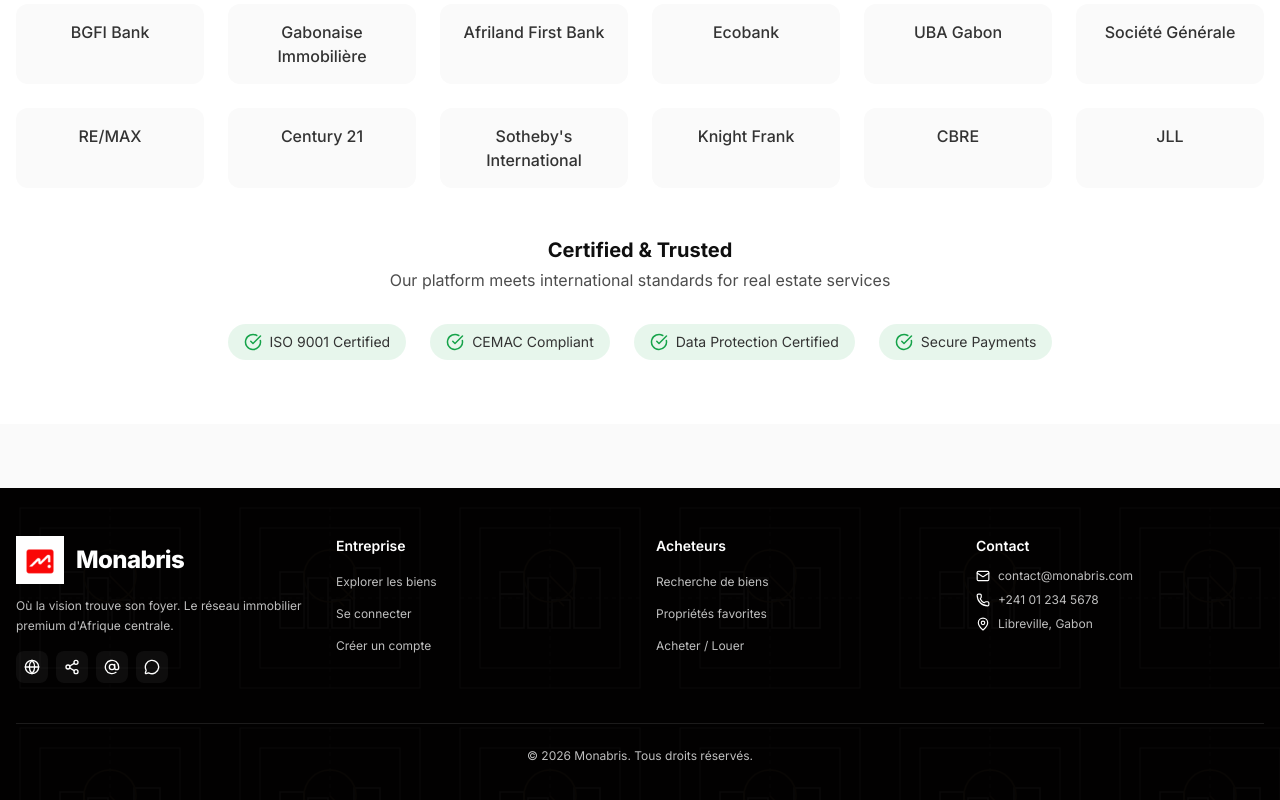
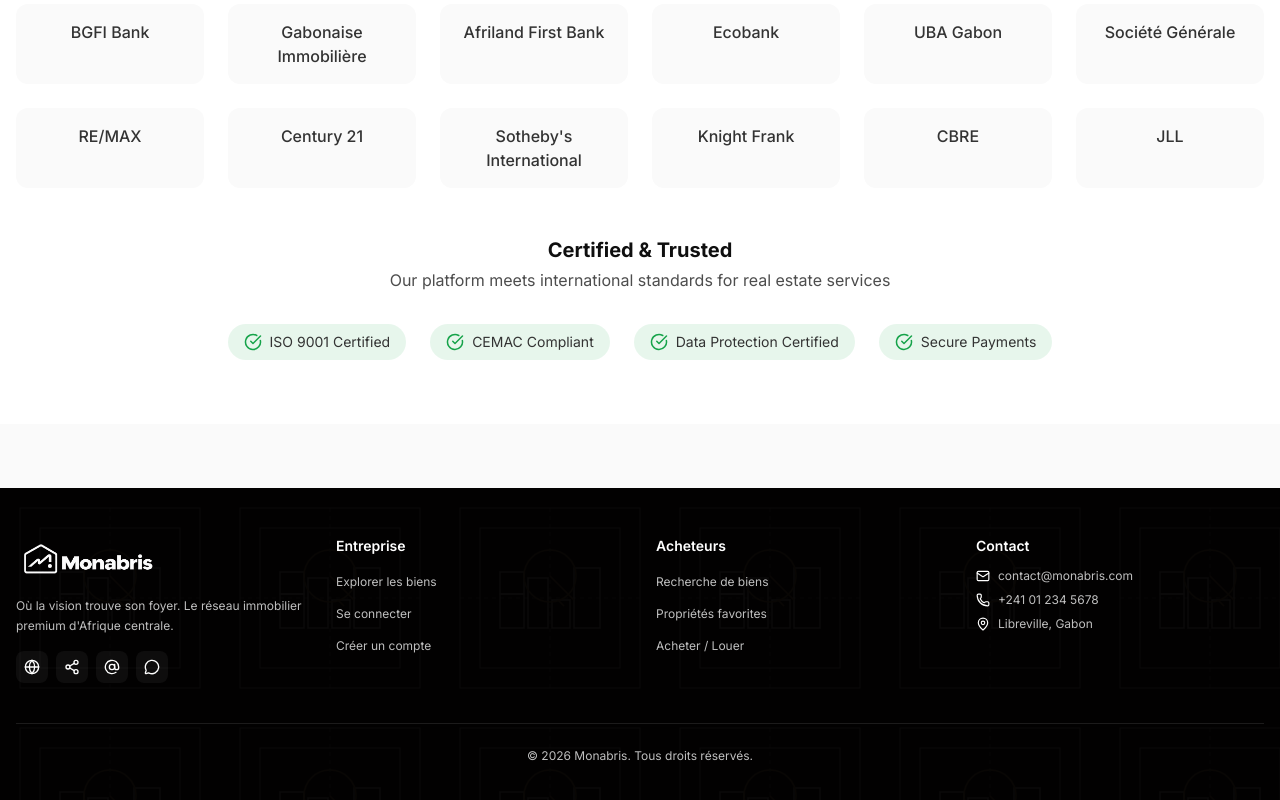
Before and after one commit to dassi-com/CA-IMMO, a Next.js app in the folder web/: page / in a window 1280 px wide. Shown: the part 3898-4698 px from the top of the page. Built offline with nearby package versions, Linux system fonts and the light colour scheme; no server answers.

Commit message:
use dedicated footer logo

```diff
--- a/web/components/layout/Footer.tsx
+++ b/web/components/layout/Footer.tsx
@@ -1,5 +1,5 @@
 import Link from 'next/link';
-import { MonabrisMark } from '@/components/ui/logo';
+import Image from 'next/image';
 import { Globe, Share2, AtSign, MessageCircle, Mail, Phone, MapPin } from 'lucide-react';
 
 export default function Footer() {
@@ -10,8 +10,14 @@
         <div className="grid grid-cols-2 md:grid-cols-4 gap-8">
           <div className="col-span-2 md:col-span-1">
             <div className="flex items-center gap-3 mb-3">
-              <MonabrisMark variant="app-icon" size={48} />
-              <span className="text-2xl font-extrabold tracking-tight text-white">Monabris</span>
+              <Image
+                src="/logofooter.png"
+                alt="Monabris"
+                width={190}
+                height={56}
+                className="h-12 w-auto object-contain"
+                priority
+              />
             </div>
             <p className="text-xs leading-relaxed mb-4">
               Où la vision trouve son foyer. Le réseau immobilier premium d&apos;Afrique centrale.
```
Also changed, not shown: web/public/logofooter.png (added).
